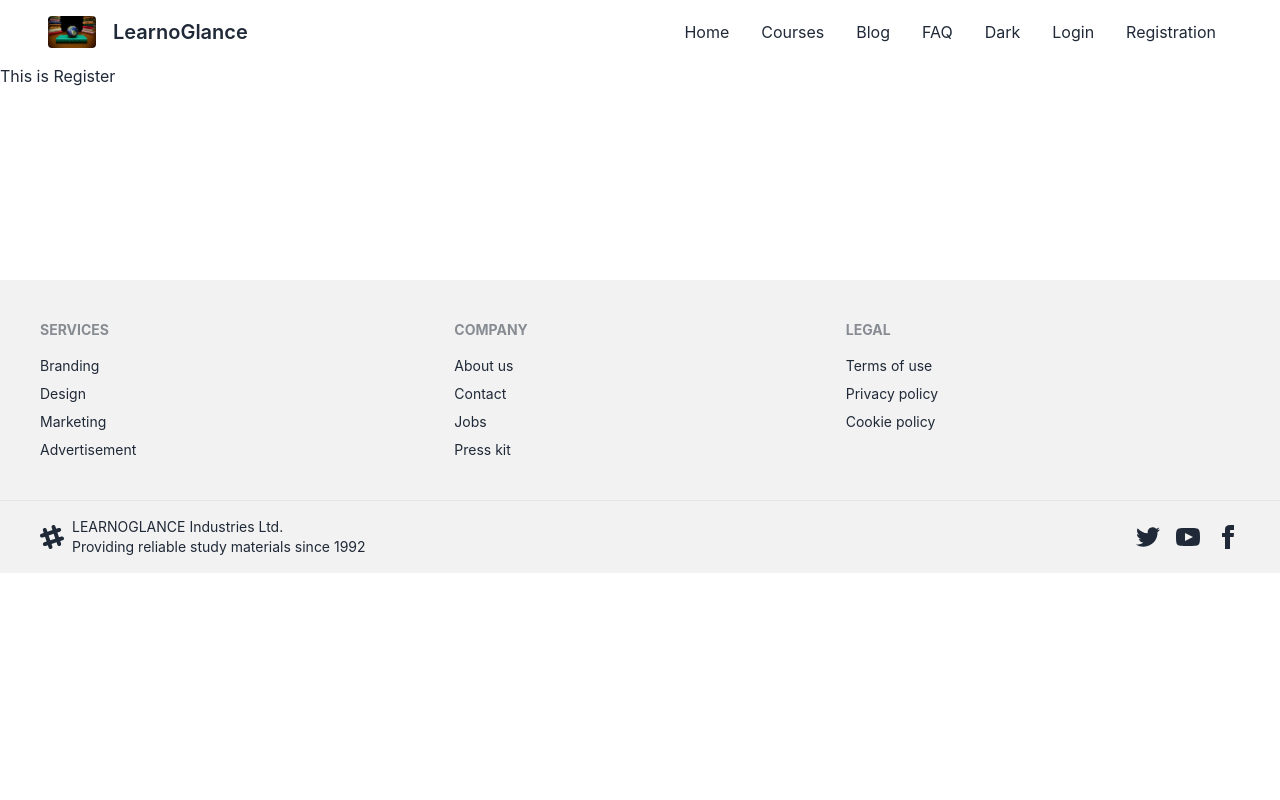
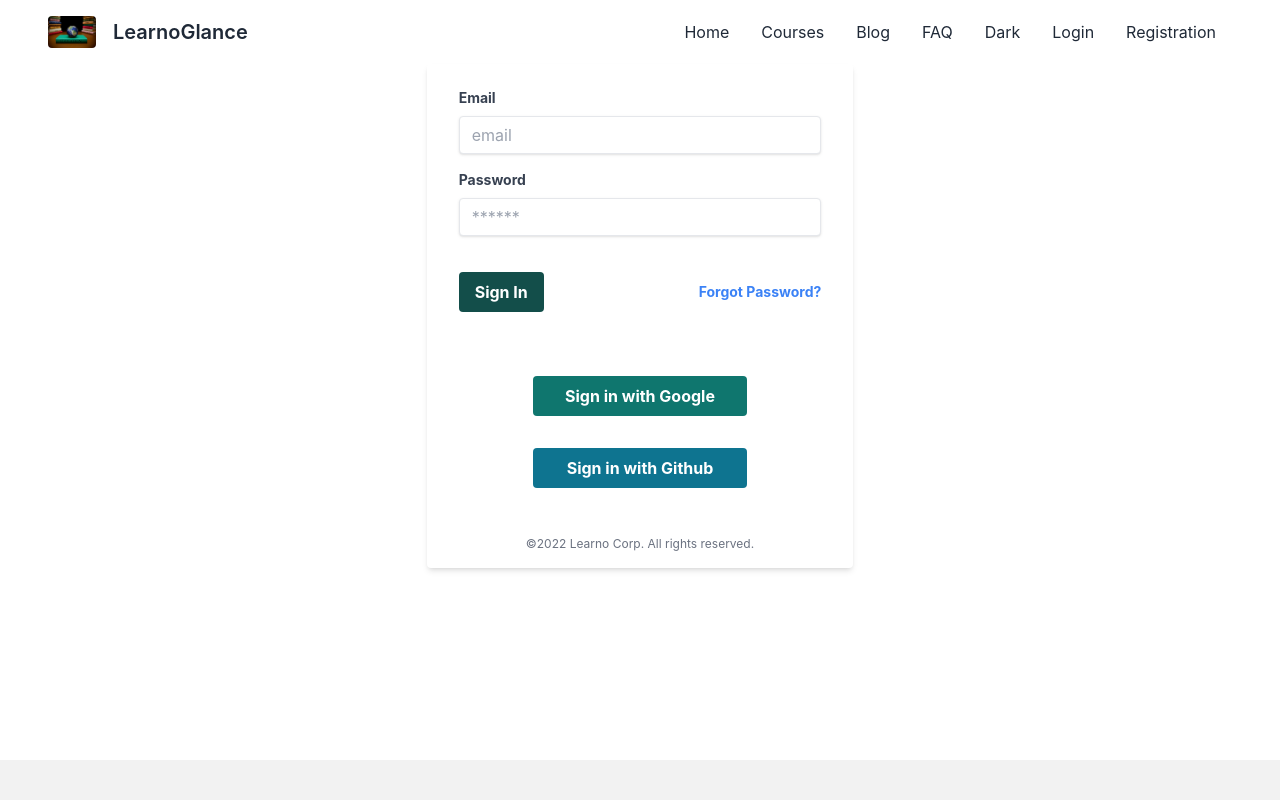
Before and after one commit to devalamin/learnoglance-client, a React (Create React App) app: page /registration in a window 1280 px wide. Shown: the top 800 px of the page. Built offline with nearby package versions, Linux system fonts and the light colour scheme.

Commit message:
login page

```diff
--- a/src/components/shared/Login/Login.js
+++ b/src/components/shared/Login/Login.js
@@ -1,9 +1,49 @@
 import React from 'react';
+import { Link } from 'react-router-dom';
 
 const Login = () => {
     return (
         <div>
-            this is login
+            <div class="w-1/3 mx-auto bg-white shadow-md rounded">
+                <form class="bg-white rounded px-8 pt-6 pb-8 mb-4">
+                    <div class="mb-4">
+                        <label class="block text-gray-700 text-sm font-bold mb-2" for="username">
+                            Email
+                        </label>
+                        <input class="shadow appearance-none border rounded w-full py-2 px-3 text-gray-700 leading-tight focus:outline-none focus:shadow-outline" id="username" name='email' type="text" placeholder="email" />
+                    </div>
+                    <div class="mb-6">
+                        <label class="block text-gray-700 text-sm font-bold mb-2" for="password">
+                            Password
+                        </label>
+                        <input class="shadow appearance-none border  rounded w-full py-2 px-3 text-gray-700 mb-3 leading-tight focus:outline-none focus:shadow-outline" id="password" name='password' type="password" placeholder="******" />
+
+                    </div>
+                    <div class="flex items-center justify-between">
+                        <button class="bg-teal-900 hover:bg-cyan-900 text-white font-bold py-2 px-4 rounded focus:outline-none focus:shadow-outline" type="button">
+                            Sign In
+                        </button>
+                        <Link class="inline-block align-baseline font-bold text-sm text-blue-500 hover:text-blue-800" href="#">
+                            Forgot Password?
+                        </Link>
+                    </div>
+                </form>
+                <div className='grid text-center'>
+                    <button class="mx-auto bg-teal-700 hover:bg-cyan-900 sm:w-2/4 my-4 text-white font-bold py-2 px-4 rounded focus:outline-none focus:shadow-outline" type="button">
+                        <p>
+                            Sign in with Google
+                        </p>
+                    </button>
+                    <button class="mx-auto bg-cyan-700 hover:bg-teal-900 sm:w-2/4 my-4 text-white font-bold py-2 px-4 rounded focus:outline-none focus:shadow-outline" type="button">
+                        <p>
+                            Sign in with Github
+                        </p>
+                    </button>
+                </div>
+                <p class="text-center text-gray-500 text-xs my-4 py-4">
+                    &copy;2022 Learno Corp. All rights reserved.
+                </p>
+            </div>
         </div>
     );
 };
--- a/src/components/shared/Registration/Registration.js
+++ b/src/components/shared/Registration/Registration.js
@@ -1,9 +1,49 @@
 import React from 'react';
+import { Link } from 'react-router-dom';
 
 const Registration = () => {
     return (
         <div>
-            <h1>This is Register</h1>
+            <div class="w-1/3 mx-auto bg-white shadow-md rounded">
+                <form class="bg-white rounded px-8 pt-6 pb-8 mb-4">
+                    <div class="mb-4">
+                        <label class="block text-gray-700 text-sm font-bold mb-2" for="username">
+                            Email
+                        </label>
+                        <input class="shadow appearance-none border rounded w-full py-2 px-3 text-gray-700 leading-tight focus:outline-none focus:shadow-outline" id="username" name='email' type="text" placeholder="email" />
+                    </div>
+                    <div class="mb-6">
+                        <label class="block text-gray-700 text-sm font-bold mb-2" for="password">
+                            Password
+                        </label>
+                        <input class="shadow appearance-none border  rounded w-full py-2 px-3 text-gray-700 mb-3 leading-tight focus:outline-none focus:shadow-outline" id="password" name='password' type="password" placeholder="******" />
+
+                    </div>
+                    <div class="flex items-center justify-between">
+                        <button class="bg-teal-900 hover:bg-cyan-900 text-white font-bold py-2 px-4 rounded focus:outline-none focus:shadow-outline" type="button">
+                            Sign In
+                        </button>
+                        <Link class="inline-block align-baseline font-bold text-sm text-blue-500 hover:text-blue-800" href="#">
+                            Forgot Password?
+                        </Link>
+                    </div>
+                </form>
+                <div className='grid text-center'>
+                    <button class="mx-auto bg-teal-700 hover:bg-cyan-900 sm:w-2/4 my-4 text-white font-bold py-2 px-4 rounded focus:outline-none focus:shadow-outline" type="button">
+                        <p>
+                            Sign in with Google
+                        </p>
+                    </button>
+                    <button class="mx-auto bg-cyan-700 hover:bg-teal-900 sm:w-2/4 my-4 text-white font-bold py-2 px-4 rounded focus:outline-none focus:shadow-outline" type="button">
+                        <p>
+                            Sign in with Github
+                        </p>
+                    </button>
+                </div>
+                <p class="text-center text-gray-500 text-xs my-4 py-4">
+                    &copy;2022 Learno Corp. All rights reserved.
+                </p>
+            </div>
         </div>
     );
 };
```
